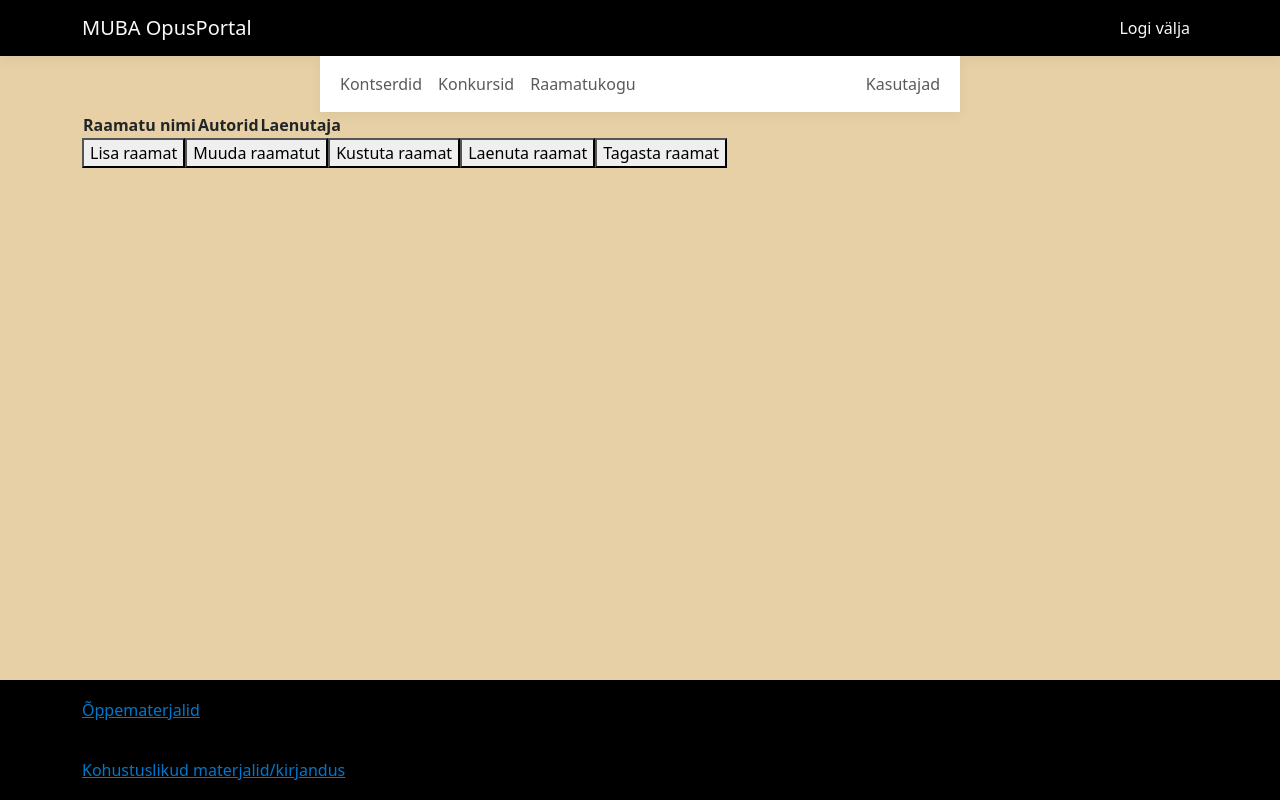
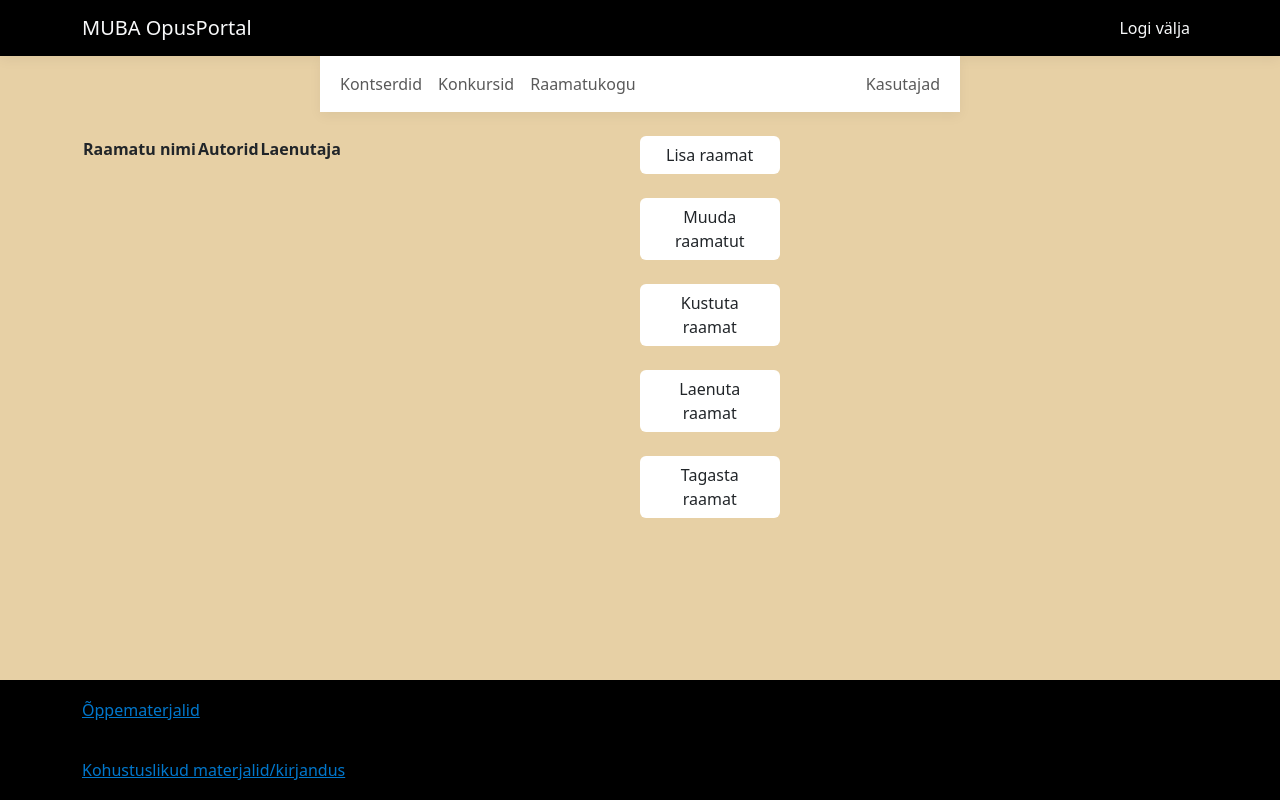
Before and after one commit to andreeuuetoa/opusportal-front-react, a React (Create React App) app: page /raamatud in a window 1280 px wide. Built offline with nearby package versions, Linux system fonts and the light colour scheme.

Commit message:
Nicer view of books and concerts pages

```diff
--- a/src/concerts/routes/Concerts.tsx
+++ b/src/concerts/routes/Concerts.tsx
@@ -28,10 +28,26 @@ export const Concerts = () => {
 
     return (
         <>
-            <ConcertsTable concerts={data}/>
-            <Link to="/lisa-kontsert"><button>Lisa kontsert</button></Link>
-            <Link to="/muuda-kontserti"><button>Muuda kontserti</button></Link>
-            <Link to="/kustuta-kontsert"><button>Kustuta kontsert</button></Link>
+            <div className="float-child">
+                <br/>
+                <ConcertsTable concerts={data}/>
+            </div>
+            <div className="float-child">
+                <br/>
+                <Link to="/lisa-kontsert">
+                    <button className="btn link-btn">Lisa kontsert</button>
+                </Link>
+                <br/>
+                <br/>
+                <Link to="/muuda-kontserti">
+                    <button className="btn link-btn">Muuda kontserti</button>
+                </Link>
+                <br/>
+                <br/>
+                <Link to="/kustuta-kontsert">
+                    <button className="btn link-btn">Kustuta kontsert</button>
+                </Link>
+            </div>
         </>
     );
 }
--- a/src/library/routes/Books.tsx
+++ b/src/library/routes/Books.tsx
@@ -32,12 +32,36 @@ export const Books = () => {
 
     return (
         <>
-            <BooksTable books={data}/>
-            <Link to="/lisa-raamat"><button>Lisa raamat</button></Link>
-            <Link to="/muuda-raamatut"><button>Muuda raamatut</button></Link>
-            <Link to="/kustuta-raamat"><button>Kustuta raamat</button></Link>
-            <Link to="/laenuta-raamat"><button>Laenuta raamat</button></Link>
-            <Link to="/tagasta-raamat"><button>Tagasta raamat</button></Link>
+            <div className="float-child">
+                <br/>
+                <BooksTable books={data}/>
+            </div>
+            <div className="float-child">
+                <br/>
+                <Link to="/lisa-raamat">
+                    <button className="btn link-btn">Lisa raamat</button>
+                </Link>
+                <br/>
+                <br/>
+                <Link to="/muuda-raamatut">
+                    <button className="btn link-btn">Muuda raamatut</button>
+                </Link>
+                <br/>
+                <br/>
+                <Link to="/kustuta-raamat">
+                    <button className="btn link-btn">Kustuta raamat</button>
+                </Link>
+                <br/>
+                <br/>
+                <Link to="/laenuta-raamat">
+                    <button className="btn link-btn">Laenuta raamat</button>
+                </Link>
+                <br/>
+                <br/>
+                <Link to="/tagasta-raamat">
+                    <button className="btn link-btn">Tagasta raamat</button>
+                </Link>
+            </div>
         </>
     );
 };
--- a/src/site.css
+++ b/src/site.css
@@ -37,6 +37,11 @@ a {
     width: 50%;
     border: 2px solid #ccb955;
     --bs-btn-hover-border-color: #988b3e;
+}
+
+.link-btn {
+    background-color: #fff;
+    width: 25%;
 }
 
 .about-page {
```
